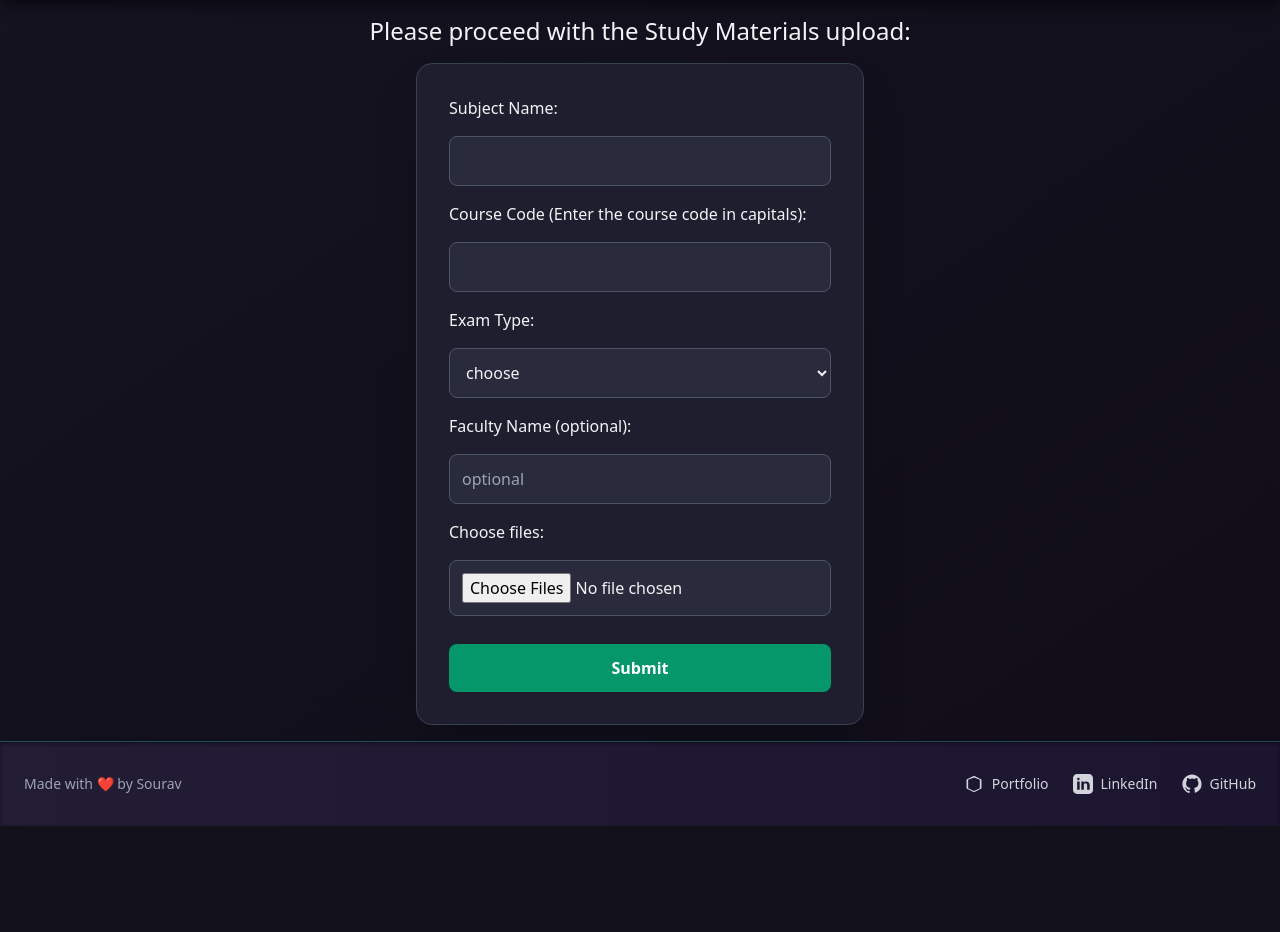
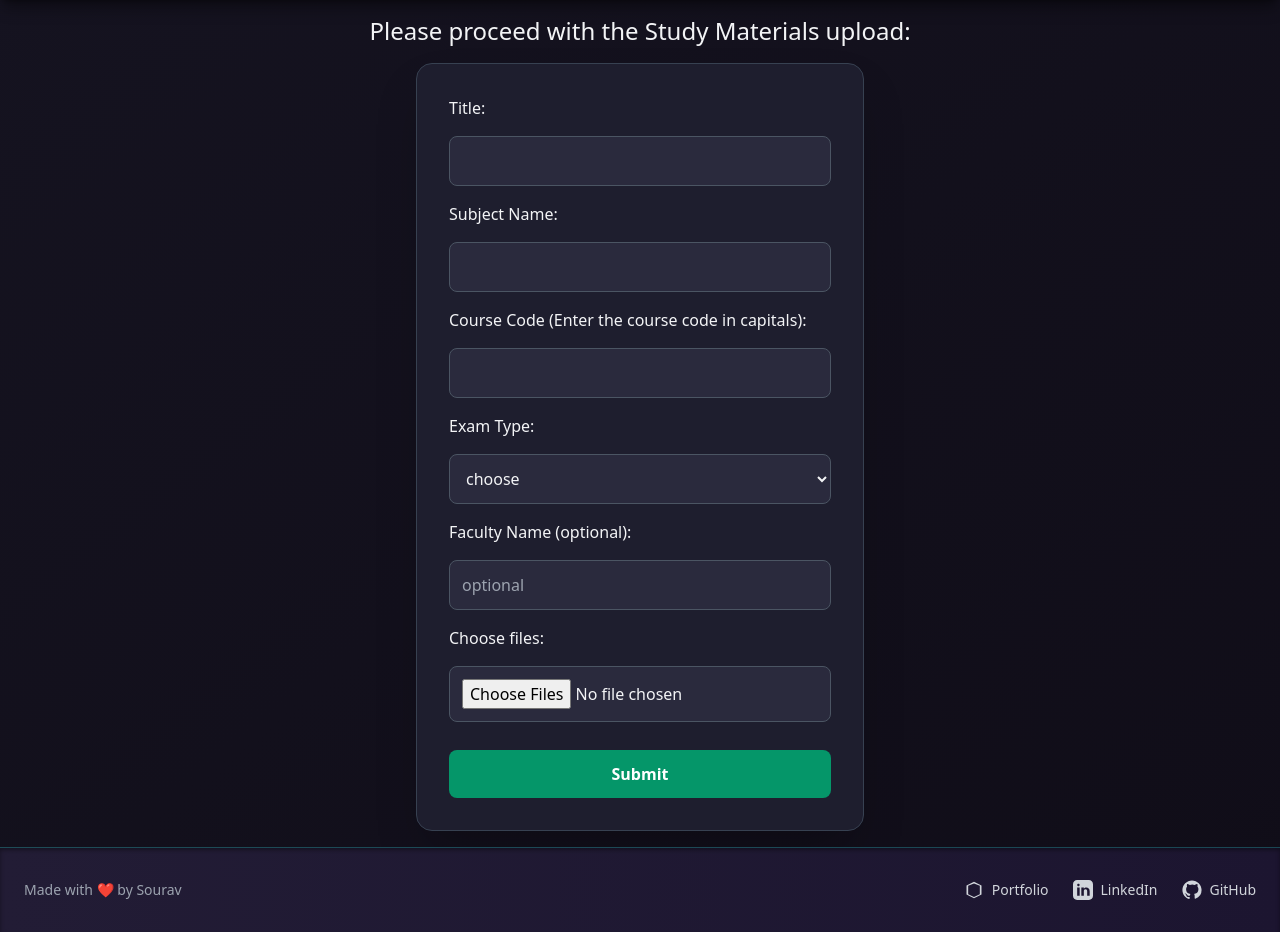
Before and after one commit to krishnasouravvemuri/PaperRepo, a Django app: page /notesUpload/ in a window 1280 px wide. Shown: the part 65-997 px from the top of the page. Before the commit the page ends 891 px from the top, so only its background shows below. Run offline with Django 5.2, Linux system fonts and the light colour scheme; a user stored in the database is signed in; some libraries are stand-ins or nearby versions.

Commit message:
Update notesUpload.html

```diff
--- a/papers/templates/notesUpload.html
+++ b/papers/templates/notesUpload.html
@@ -21,6 +21,10 @@
 <div class="w-[28rem] max-w-full mb-4 p-8 border border-gray-700 rounded-2xl bg-[#1e1e2e] shadow-2xl">
     <form method="POST" enctype="multipart/form-data" class="flex flex-col gap-y-4">
         {% csrf_token %}
+
+        <label>Title:</label>
+        <input name="study_material_upload" required type="text" class="p-3 rounded-lg border border-gray-600 bg-[#2a2a3d] text-gray-100 focus:outline-none focus:ring-2 focus:ring-emerald-500">
+
         <label>Subject Name:</label>
         <input name="subject_name" required type="text" class="p-3 rounded-lg border border-gray-600 bg-[#2a2a3d] text-gray-100 focus:outline-none focus:ring-2 focus:ring-emerald-500">
 
```
